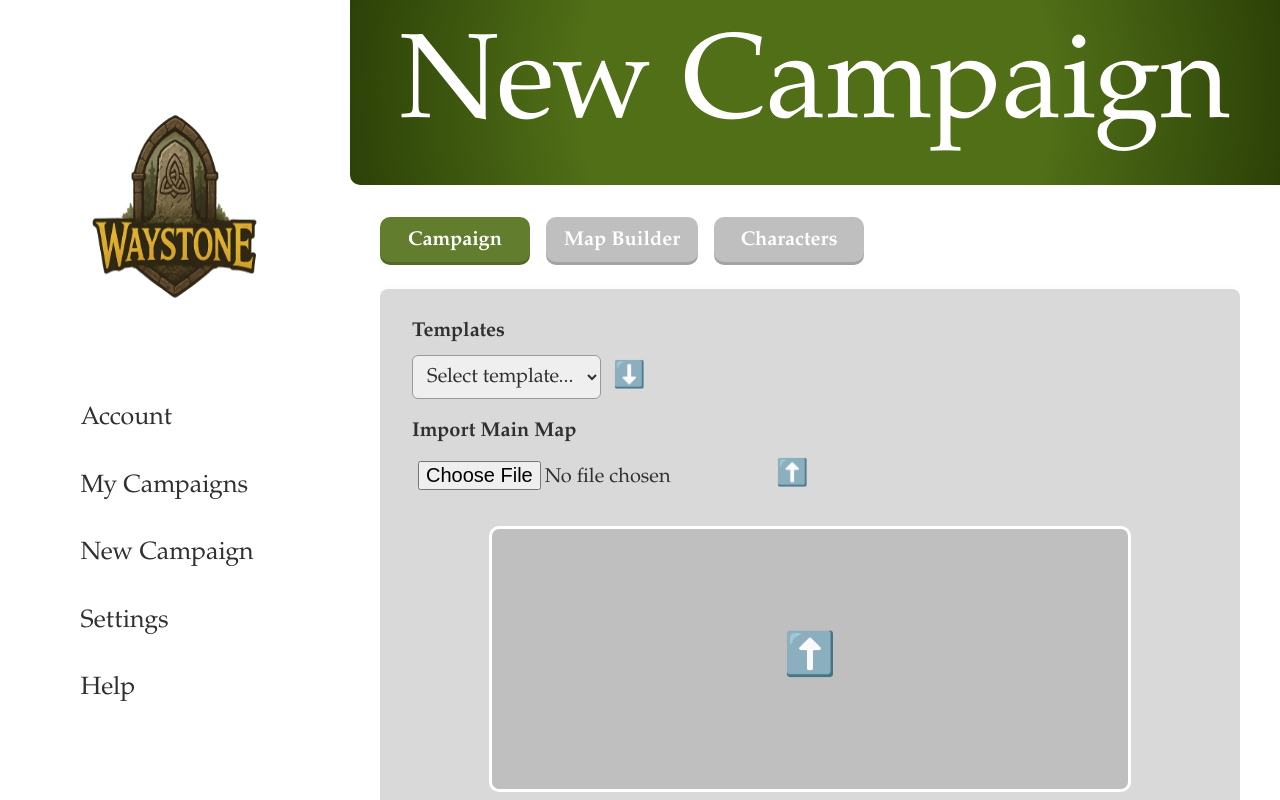
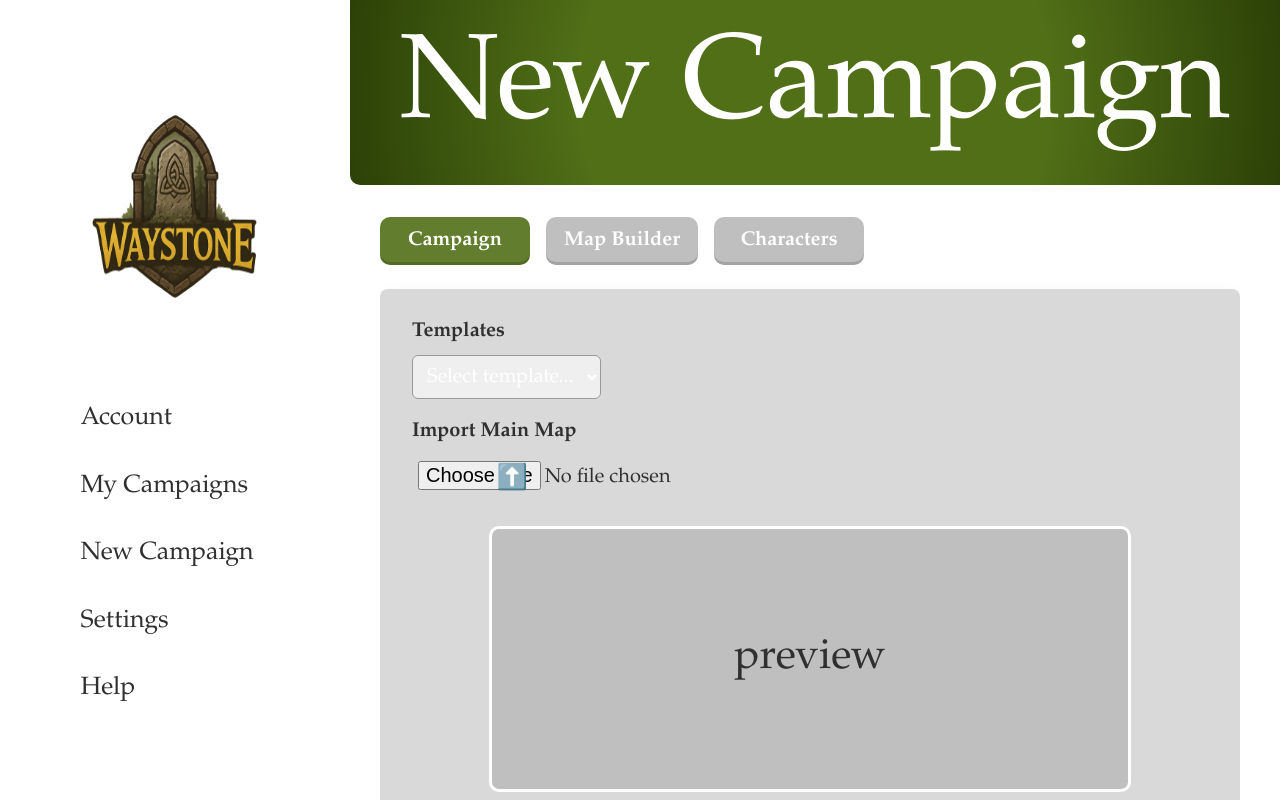
Before and after one commit to WouterOnGithub/Waystone, a React (Vite) app in the folder waystoneProject/: page /user/New_Campaign_Page_MAPBUILDER in a window 1280 px wide. Shown: the top 800 px of the page. Built offline with nearby package versions, Linux system fonts and the light colour scheme.

Commit message:
een paar design elementen aangepast van de mapbuilder

```diff
--- a/waystoneProject/src/pages/New_Campaign_Page_MAPBUILDER.jsx
+++ b/waystoneProject/src/pages/New_Campaign_Page_MAPBUILDER.jsx
@@ -31,7 +31,6 @@ function New_Campaign_Page_MAPBUILDER() {
                 <select className="mapbuilder-select">
                   <option>Select template...</option>
                 </select>
-                <span className="mapbuilder-icon">⬇️</span>
               </div>
             </div>
 
@@ -46,7 +45,7 @@ function New_Campaign_Page_MAPBUILDER() {
 
             {/* Map preview box */}
             <div className="mapbuilder-preview">
-              <div className="mapbuilder-preview-icon">⬆️</div>
+              <div className="mapbuilder-preview-icon">preview</div>
             </div>
 
             {/* Add buttons */}
--- a/waystoneProject/src/pages/pages-css/New_Campaign_Page_CAMPAIGN.css
+++ b/waystoneProject/src/pages/pages-css/New_Campaign_Page_CAMPAIGN.css
@@ -156,6 +156,7 @@
   padding: 10px;
   border-radius: 6px;
   border: 1px solid #999;
+  color: #ffffff;
 }
 
 .mapbuilder-file {
@@ -163,8 +164,11 @@
 }
 
 .mapbuilder-icon {
-  font-size: 26px;
-  user-select: none;
+  position: absolute;
+  font-size: 25px;
+  left: 40%;
+  top: 60%;
+  transform: translate(-50%, -50%);
 }
 
 .mapbuilder-preview {
```
